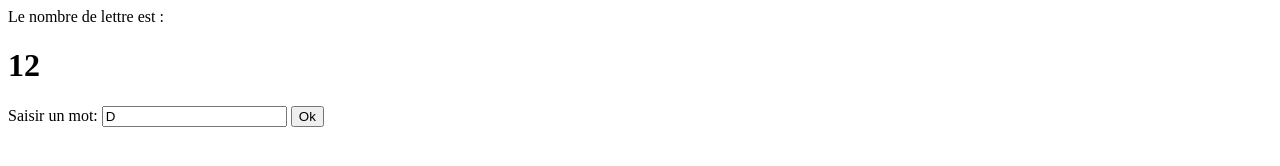
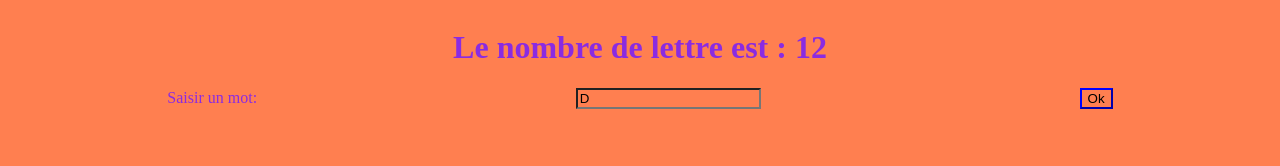
Before and after one commit to Sebus83/Motus-Sebus, a website: page index.html in a window 1280 px wide. Drawn offline with Linux system fonts and the light colour scheme.

Commit message:
début de css

```diff
--- a/index.html
+++ b/index.html
@@ -4,12 +4,12 @@
     <meta charset="utf-8">
     <meta name="viewport" content="width=device-width, initial-scale=1.0">
     <script defer src="script.js"></script>
+    <link rel="stylesheet" href="style.css">
     <title>Motus</title>
   </head>
   <body>
-    <label>Le nombre de lettre est : <h1 id="letters"></h1></label>
-     <label>Saisir un mot: <input id="word"></label>
-     <button onclick="guess()">Ok</button>
+    <label><h1 id="letters"></h1></label>
+     <label>Saisir un mot: <input id="word"><button onclick="guess()">Ok</button></label>
      <p id="try"></p>
      <p id="well"></p>
      <p id="miss"></p>
--- a/script.js
+++ b/script.js
@@ -13,9 +13,11 @@ function firstLetter() {
 firstLetter();
 
 function numbersOfLetters() {
-  document.getElementById("letters").innerHTML = arrayBase.length;
+  document.getElementById("letters").innerHTML = "Le nombre de lettre est : " + arrayBase.length;
 }
 numbersOfLetters();
+
+
 
 function tryWord(word, wordToFind) {
   // Réinitialisation des tableaux
--- /dev/null
+++ b/style.css
@@ -0,0 +1,32 @@
+* {
+    background-color: coral;
+}
+
+#letters {
+    display: flex;
+    flex-direction: row;
+    justify-content: space-around;
+    align-items: center;
+}
+
+label {
+    display: flex;
+    flex-direction: row;
+    justify-content: space-around;
+    align-items: center;
+    margin: 0;
+    color: blueviolet;
+}
+
+button {
+    display: flex;
+    flex-direction: row;
+    align-items: flex-end;
+    margin-left: 0;
+    border-color: blue;
+}
+
+#text {
+    display : flex;
+
+}
```
